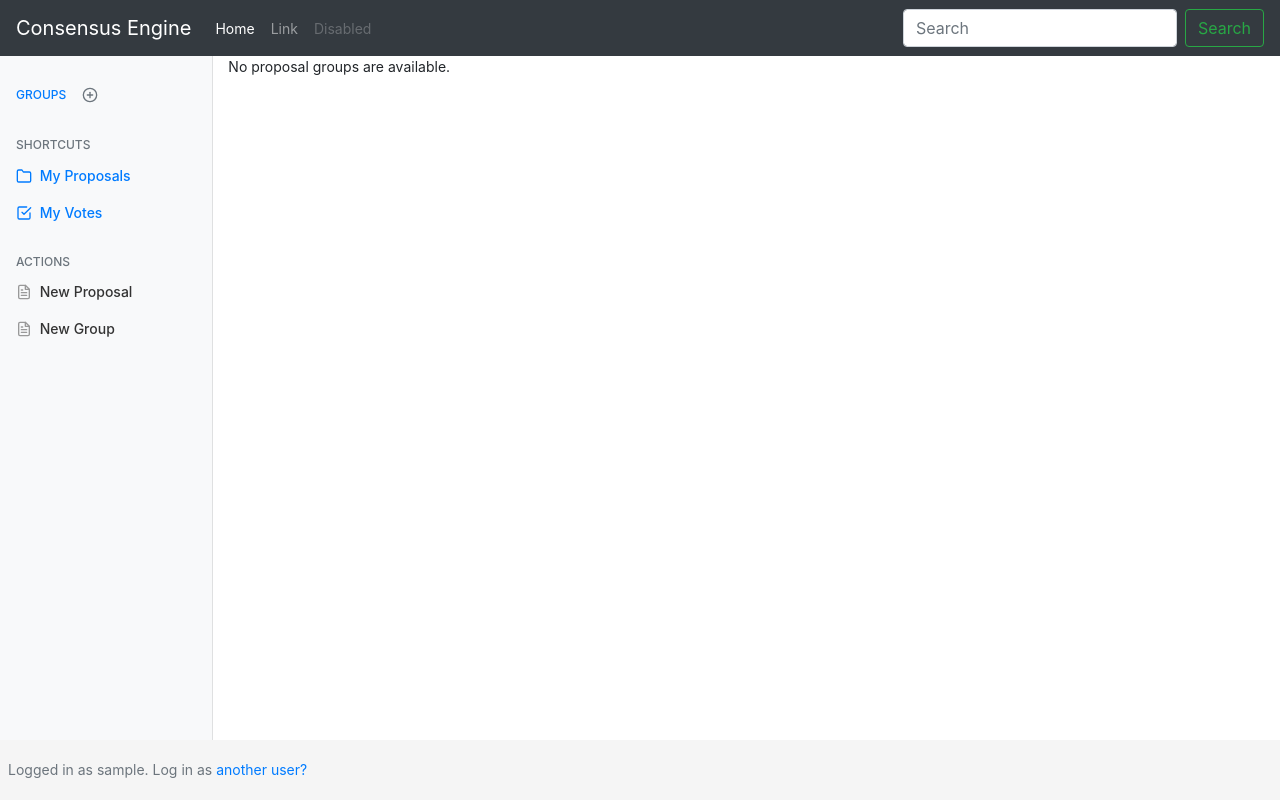
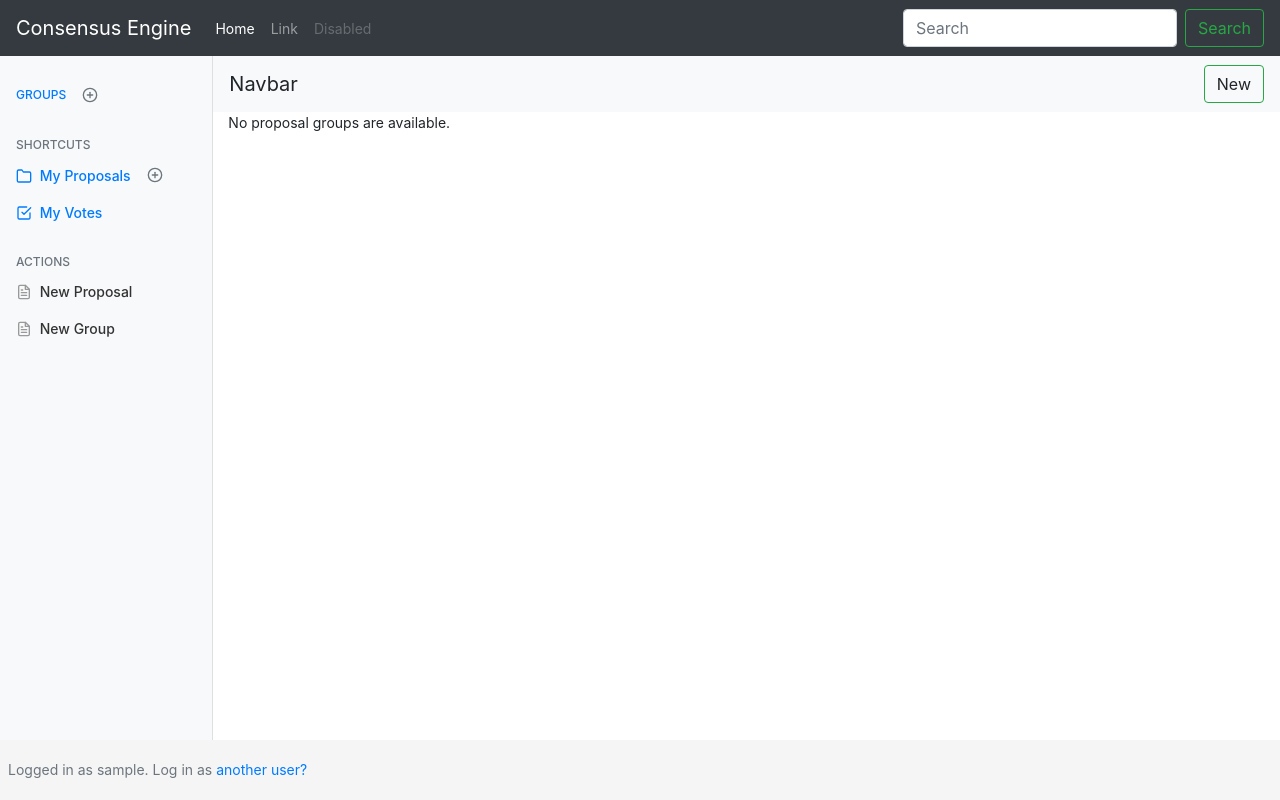
Before and after one commit to jonsaunders-git/consensus_engine, a Django app: page /consensus/proposalgroups/ in a window 1280 px wide. Run offline with Django 3.2, Linux system fonts and the light colour scheme; the visitor is signed in with stand-in values (Sample User, id 1); data that the repository does not hold is empty; some libraries are stand-ins or nearby versions.

Commit message:
More UI changes to make it group centric including adding a toolbar option.

```diff
--- a/consensus_engine/templates/consensus_engine/assign_proposals_group.html
+++ b/consensus_engine/templates/consensus_engine/assign_proposals_group.html
@@ -1,4 +1,4 @@
-{% extends "base_userlayout.html" %}
+{% extends "consensus_engine/base_userlayout.html" %}
 {% load static %}
 
 
--- a/devsite/templates/base_userlayout.html
+++ b/consensus_engine/templates/consensus_engine/base_userlayout.html
@@ -20,13 +20,19 @@
   <h6 class="sidebar-heading d-flex justify-content-between align-items-center px-3 mt-4 mb-1 text-muted">
     <span>Shortcuts</span>
   </h6>
+
   <ul class="nav flex-column">
-    <li class="nav-item">
+
+    <li class="nav-item d-flex">
       <a class="nav-link active" href="{% url 'my_proposals' %}">
         <span data-feather="folder"></span>
         My Proposals
       </a>
+      <a class="d-flex align-items-center text-muted" href="{% url 'new_proposal' %}">
+        <span data-feather="plus-circle"></span>
+      </a>
     </li>
+
     <li class="nav-item">
       <a class="nav-link active" href="{% url 'view_my_votes' %}">
         <span data-feather="check-square"></span>
--- a/consensus_engine/templates/consensus_engine/delete_choice.html
+++ b/consensus_engine/templates/consensus_engine/delete_choice.html
@@ -1,4 +1,4 @@
-{% extends "base_userlayout.html" %}
+{% extends "consensus_engine/base_userlayout.html" %}
 {% load static %}
 
 
--- a/consensus_engine/templates/consensus_engine/edit_choice.html
+++ b/consensus_engine/templates/consensus_engine/edit_choice.html
@@ -1,4 +1,4 @@
-{% extends "base_userlayout.html" %}
+{% extends "consensus_engine/base_userlayout.html" %}
 {% load static %}
 
 
--- a/consensus_engine/templates/consensus_engine/edit_proposal.html
+++ b/consensus_engine/templates/consensus_engine/edit_proposal.html
@@ -1,4 +1,4 @@
-{% extends "base_userlayout.html" %}
+{% extends "consensus_engine/base_userlayout.html" %}
 {% load static %}
 
 
--- a/consensus_engine/templates/consensus_engine/edit_proposal_group.html
+++ b/consensus_engine/templates/consensus_engine/edit_proposal_group.html
@@ -1,4 +1,4 @@
-{% extends "base_userlayout.html" %}
+{% extends "consensus_engine/base_userlayout.html" %}
 {% load static %}
 
 
--- a/consensus_engine/templates/consensus_engine/index.html
+++ b/consensus_engine/templates/consensus_engine/index.html
@@ -1,4 +1,4 @@
-{% extends "base_userlayout.html" %}
+{% extends "consensus_engine/base_userlayout.html" %}
 {% load static %}
 
 
--- a/consensus_engine/templates/consensus_engine/list_proposal_choices.html
+++ b/consensus_engine/templates/consensus_engine/list_proposal_choices.html
@@ -1,4 +1,4 @@
-{% extends "base_userlayout.html" %}
+{% extends "consensus_engine/base_userlayout.html" %}
 {% load static %}
 
 
--- a/consensus_engine/templates/consensus_engine/list_proposal_groups.html
+++ b/consensus_engine/templates/consensus_engine/list_proposal_groups.html
@@ -1,4 +1,4 @@
-{% extends "base_userlayout.html" %}
+{% extends "consensus_engine/base_userlayout.html" %}
 {% load static %}
 
 
@@ -18,12 +18,19 @@
   </li>
 {% endblock %}
 
+{% block toolbar %}
+<nav class="navbar navbar-light bg-light justify-content-between">
+  <a class="navbar-brand">Navbar</a>
+  <a class="btn btn-outline-success my-2 my-sm-0">New</a>
+</nav>
+{% endblock %}
+
 {% block page_content %}
 
 {% if proposalgroup_list %}
 
   {% for proposalgroup in proposalgroup_list %}
-      {% if forloop.first %}<div class="row"><div class="col"><div class="card-deck mt-2">{% endif %}
+      {% if forloop.first %}<div class="row px-2"><div class="col"><div class="card-deck mt-2">{% endif %}
 
           <div class="card" style="width: 18rem;">
         <div class="card-body">
@@ -34,7 +41,7 @@
           <a href="{% url 'group_proposals' proposalgroup.id %}" class="btn btn-primary">Proposals</a>
         </div>
       </div>
-      {% if forloop.counter|divisibleby:5 %}</div></div></div><div class="row"><div class="col"><div class="card-deck mt-2">{% endif %}
+      {% if forloop.counter|divisibleby:5 %}</div></div></div><div class="row px-2"><div class="col"><div class="card-deck mt-2">{% endif %}
       {% if forloop.last %}</div>{% endif %}
   {% endfor %}
 
--- a/consensus_engine/templates/consensus_engine/list_proposals.html
+++ b/consensus_engine/templates/consensus_engine/list_proposals.html
@@ -1,9 +1,5 @@
-{% extends "base_userlayout.html" %}
+{% extends "consensus_engine/base_userlayout.html" %}
 {% load static %}
-
-{% block visible_groups %}
-
-{% endblock %}
 
 
 {% block child_actions %}
--- a/consensus_engine/templates/consensus_engine/new_choice.html
+++ b/consensus_engine/templates/consensus_engine/new_choice.html
@@ -1,4 +1,4 @@
-{% extends "base_userlayout.html" %}
+{% extends "consensus_engine/base_userlayout.html" %}
 {% load static %}
 
 
--- a/consensus_engine/templates/consensus_engine/new_proposal.html
+++ b/consensus_engine/templates/consensus_engine/new_proposal.html
@@ -1,4 +1,4 @@
-{% extends "base_userlayout.html" %}
+{% extends "consensus_engine/base_userlayout.html" %}
 {% load static %}
 
 
--- a/consensus_engine/templates/consensus_engine/new_proposal_group.html
+++ b/consensus_engine/templates/consensus_engine/new_proposal_group.html
@@ -1,4 +1,4 @@
-{% extends "base_userlayout.html" %}
+{% extends "consensus_engine/base_userlayout.html" %}
 {% load static %}
 
 
--- a/consensus_engine/templates/consensus_engine/view_my_votes.html
+++ b/consensus_engine/templates/consensus_engine/view_my_votes.html
@@ -1,4 +1,4 @@
-{% extends "base_userlayout.html" %}
+{% extends "consensus_engine/base_userlayout.html" %}
 {% load static %}
 
 
--- a/consensus_engine/templates/consensus_engine/view_proposal.html
+++ b/consensus_engine/templates/consensus_engine/view_proposal.html
@@ -1,4 +1,4 @@
-{% extends "base_userlayout.html" %}
+{% extends "consensus_engine/base_userlayout.html" %}
 {% load static %}
 
 
--- a/devsite/templates/base.html
+++ b/devsite/templates/base.html
@@ -60,10 +60,15 @@
             </nav>
           </div>
 
-          <div class="col">
+          <div class="col px-0">
             <main role="main" class="">
+                  <div class="container-fluid px-0">
+                    {% block toolbar %}{% endblock %}
+                  </div>
+                  <div class="container-fluid">
                   {% block page_content %}
                   {% endblock %}
+                </div>
             </main>
           </div>
 
```
